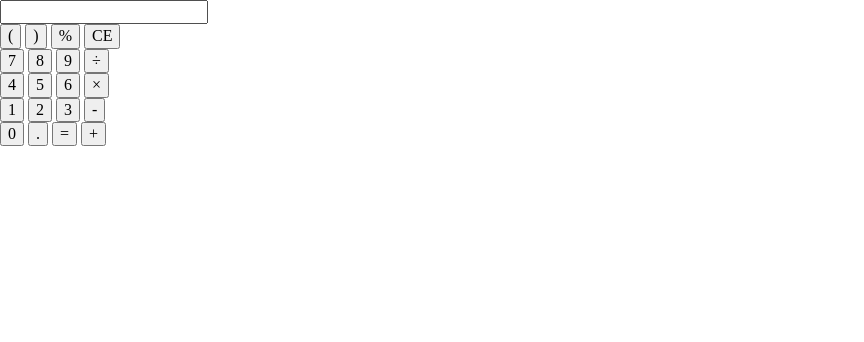
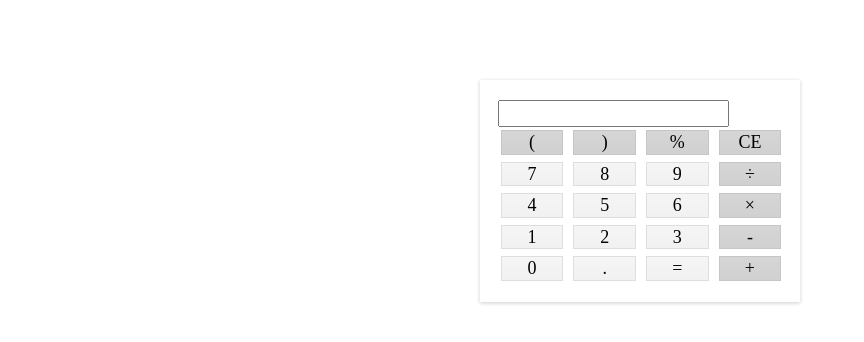
Before and after one commit to karmapa17/karmapa-intern-test, a plain HTML site: page lesson5/calculator.html in a window 1280 px wide. Shown: the whole page, without its empty margins (0-864 px from the left). Drawn offline with nearby package versions, Linux system fonts and the light colour scheme.

Commit message:
add css link ( style.css )

```diff
--- a/lesson5/calculator.html
+++ b/lesson5/calculator.html
@@ -4,6 +4,7 @@
   <meta charset="UTF-8">
   <title>Calculator Demo Page</title>
   <link rel="stylesheet" href="//cdnjs.cloudflare.com/ajax/libs/normalize/4.2.0/normalize.min.css" />
+  <link rel="stylesheet" href="assets/css/style.css" />
 </head>
 <body>
 
```
